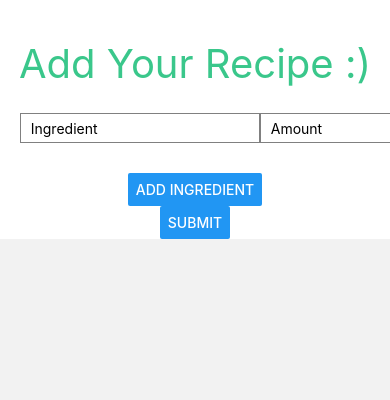
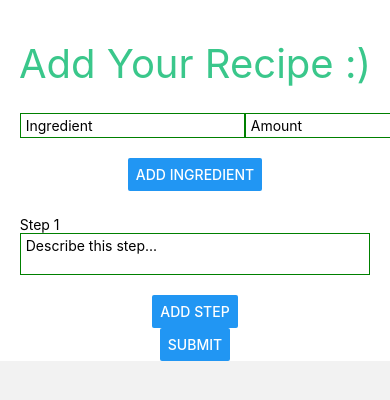
Before and after one commit to DiegoOzuna/FridgeFinds, a React Native app: screen /RecipeForm in a window 390 px wide. Shown: the top 400 px of the page. Built offline with nearby package versions, Linux system fonts and the light colour scheme; no server answers.

Commit message:
Added Steps Entries for user to describe the steps of their recipe.

```diff
--- a/src/screens/components/RecipeForm.js
+++ b/src/screens/components/RecipeForm.js
@@ -3,8 +3,9 @@ import { ScrollView, View, TextInput, Button, StyleSheet, Text } from 'react-nat
 import { Dropdown } from 'react-native-element-dropdown';  // Import the Dropdown component
 
 const RecipeForm = () => {
-  const [inputs, setInputs] = useState([{ item: '', amount: '', type: '' }]);
+  const [ingredient, setIngredient] = useState([{ item: '', amount: '', type: '' }]); //Add a state for ingredients
   const [recipe, setRecipe] = useState([]);
+  const [steps, setSteps] = useState([{ step: '', number: 1 }]);  // Add a new state for steps
 
   // Define the options for the dropdown menu
   const typeOptions = [
@@ -25,37 +26,48 @@ const RecipeForm = () => {
     // Add more options here...
   ];
 
-  const handleChange = (value, name, index) => {
-    const updatedInputs = [...inputs];
-    updatedInputs[index][name] = value;
-    setInputs(updatedInputs);
+  const ihandleChange = (value, name, index) => { //Making sure user input is being captured
+    const updatedIngredients = [...ingredient];
+    updatedIngredients[index][name] = value;
+    setIngredient(updatedIngredients);
   };
 
-  const handleAddInput = () => {
-    setInputs([...inputs, { item: '', amount: '', type: '' }]);
+  const shandleChange = (value, index) => {  // Making sure user input is being caputured
+    const updatedSteps = [...steps];
+    updatedSteps[index]['step'] = value;
+    setSteps(updatedSteps);
   };
 
-  const handleSubmit = () => {
-    setRecipe(inputs);
-    setInputs([{ item: '', amount: '', type: '' }]);  // Reset the form
+  const ihandleAdd = () => { //This makes sure that the ingredient is added into the ingredients array
+    setIngredient([...ingredient, { item: '', amount: '', type: '' }]);
+    console.log(ingredient)
+  };
+
+  const shandleAdd = () => {  // This makes sure that the step is added into the steps array
+    setSteps([...steps, { step: '', number: steps.length + 1 }]);
+  };
+
+  const handleSubmit = () => {  //This will make sure that all data that was inputted will be formatted properly and stored in firebase firestore
+    setRecipe(ingredient);
+    setIngredient([{ item: '', amount: '', type: '' }]);  // Reset the form
   };
 
   return (
     <ScrollView>
       <View style={styles.container}>
         <Text style={styles.title}> Add Your Recipe :) </Text>
-        {inputs.map((input, index) => (
+        {ingredient.map((input, index) => (
           <View style={styles.listContainer} key={index}>
             <View style={styles.ingredientCell}>
-              <TextInput style={styles.input}
+              <TextInput style={styles.descBox}
                 name="item"
                 placeholder="Ingredient"
-                onChangeText={(value) => handleChange(value, 'item', index)}
+                onChangeText={(value) => ihandleChange(value, 'item', index)}
               />
-              <TextInput style={styles.amount}
+              <TextInput style={styles.descBox}
                 name="amount"
                 placeholder="Amount"
-                onChangeText={(value) => handleChange(value, 'amount', index)}
+                onChangeText={(value) => ihandleChange(value, 'amount', index)}
               />
               <Dropdown
                 style={styles.type}
@@ -64,12 +76,28 @@ const RecipeForm = () => {
                 valueField="value"
                 placeholder="Select an item"
                 value={input.type}  // Use the type property of the current input as the value prop
-                onChange={(item) => handleChange(item.value, 'type', index)}
+                onChange={(item) => ihandleChange(item.value, 'type', index)}
               />
             </View>
           </View>
         ))}
-        <Button style={styles.button} title="Add Ingredient" onPress={handleAddInput} />
+        <Button style={styles.button} title="Add Ingredient" onPress={ihandleAdd} />
+
+        {steps.map((input, index) => (  // New map function for steps
+          <View style={styles.listContainer} key={index}>
+            <View style={styles.stepsCell}>
+            <Text>Step {input.number}</Text>
+            <TextInput
+              multiline = {true}
+              style = {styles.descBox}
+              name="step"
+              placeholder="Describe this step..."
+              onChangeText={(value) => shandleChange(value, index)}
+            />
+          </View></View>
+        ))}
+
+        <Button style={styles.button} title="Add Step" onPress={shandleAdd} />
         <Button style={styles.button} title="Submit" onPress={handleSubmit} />
       </View>
     </ScrollView>
@@ -96,22 +124,19 @@ const styles = StyleSheet.create({
     marginVertical: 15,
   },
 
-  input: {
-    flex: 1,  // Use flex to adjust the width
-    height: 30,  // Adjust the height
-    borderColor: 'gray',
-    borderWidth: 1,
+  stepsCell:{
     marginBottom: 10,
     padding: 10,
+    marginVertical: 15,
   },
 
-  amount: {
-    flex: 1,  // Use flex to adjust the width
-    height: 30,  // Adjust the height
-    borderColor: 'gray',
+  descBox:{
+    flex: 1,
+    borderColor: 'green',
     borderWidth: 1,
-    marginBottom: 10,
-    padding: 10,
+    paddingTop: 3,
+    paddingBottom: 3,
+    paddingLeft:5,
   },
 
   type: {
```
